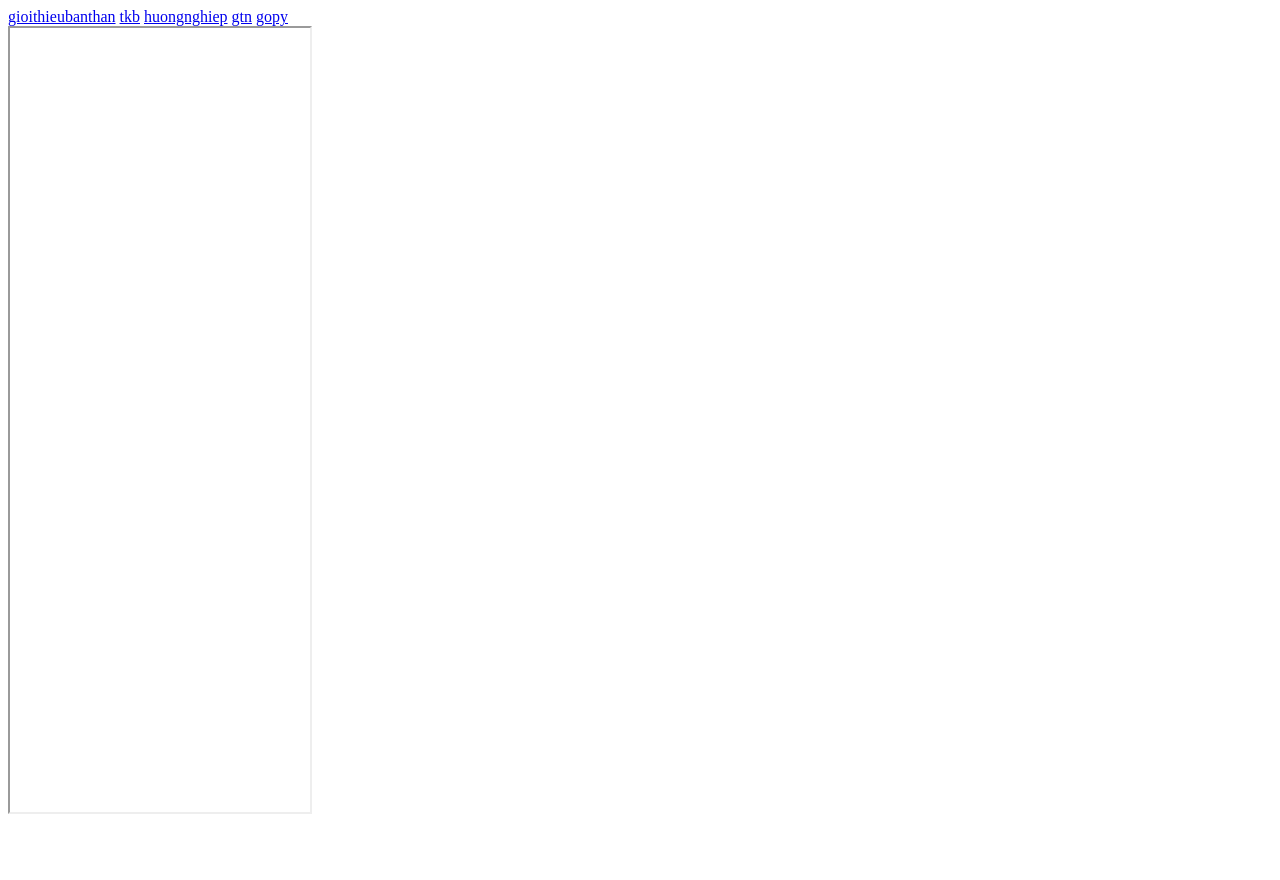
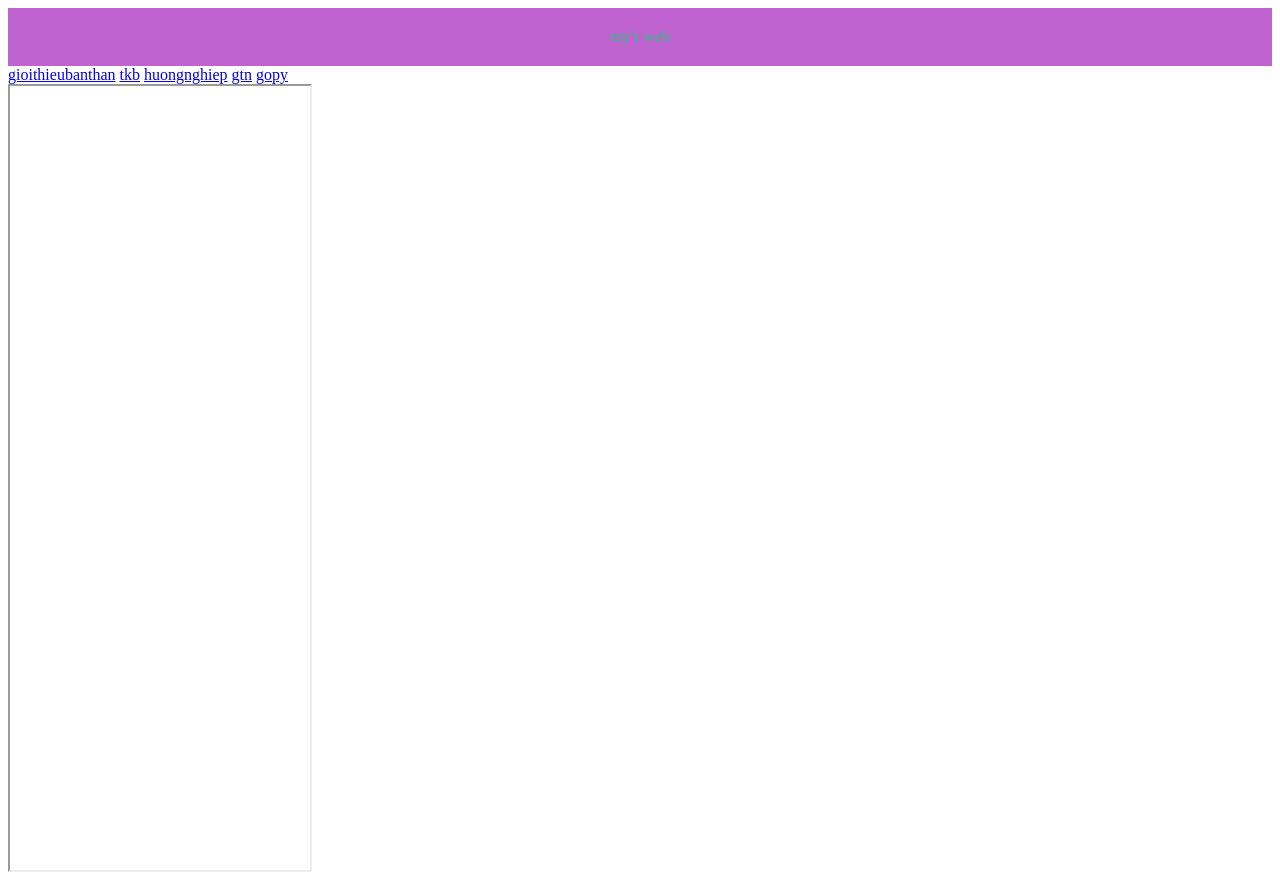
Before and after one commit to Tmy-967/tmweb, a plain HTML site: page index.html in a window 1280 px wide. Before the commit the page ends 822 px from the top, so only its background shows below. Drawn offline with Linux system fonts and the light colour scheme.

Commit message:
Update index.html

```diff
--- a/index.html
+++ b/index.html
@@ -6,7 +6,7 @@
   <link href="style.css" rel="stylesheet" type="text/css" />
 </head>
   <body>
-    <div class="nd>
+    <div class="ntd">
       my's web
     </div>
     <div>
```
